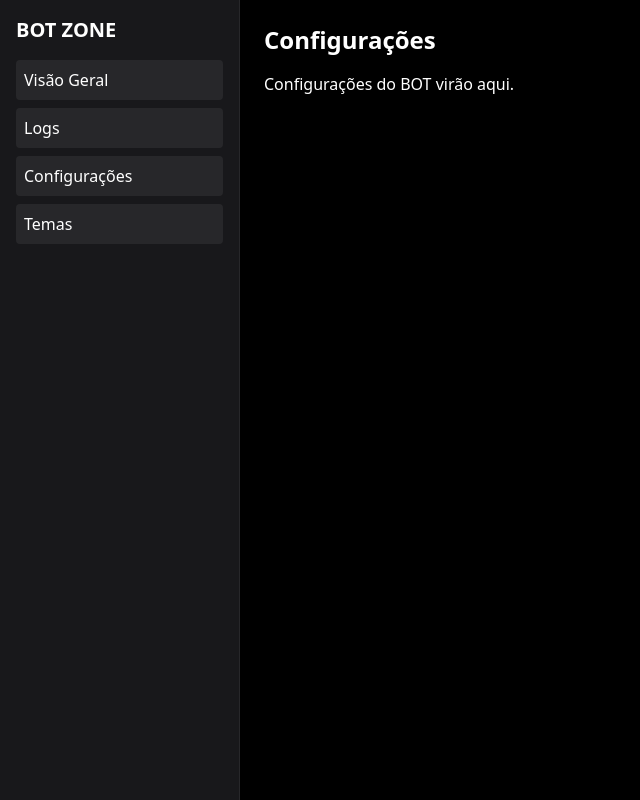
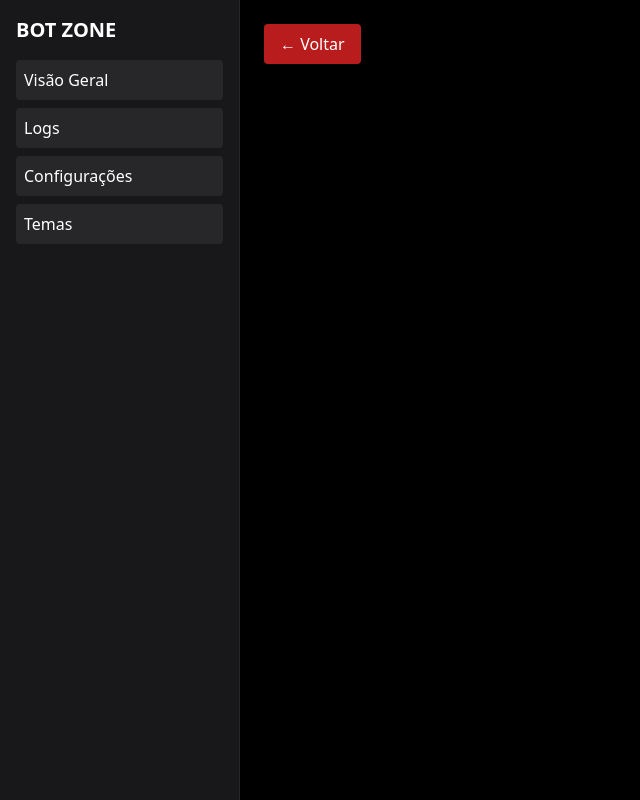
Before and after one commit to rubensilver/uchiha-site, a Next.js app: page /dashboard/logs/settings in a window 1280 px wide. Shown: the whole page, without its empty margins (0-640 px from the left). Built offline with nearby package versions, Linux system fonts and the light colour scheme; no server answers.

Commit message:
Update page.tsx

```diff
--- a/app/dashboard/logs/settings/page.tsx
+++ b/app/dashboard/logs/settings/page.tsx
@@ -1,8 +1,10 @@
-export default function SettingsPage() {
+import BackButton from "@/components/BackButton";
+
+export default function Page() {
   return (
     <div>
-      <h2 className="text-2xl font-bold mb-4">Configurações</h2>
-      <p>Configurações do BOT virão aqui.</p>
+      <BackButton />
+      {/* resto da página */}
     </div>
   );
 }
```
